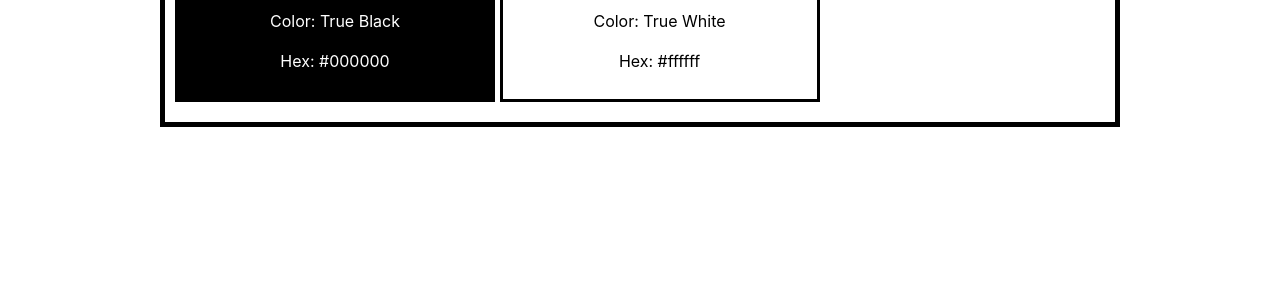
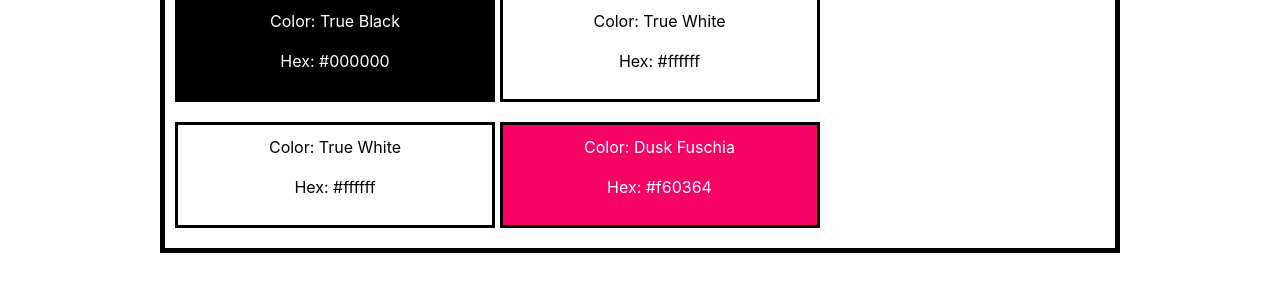
Before and after one commit to TylerBJPG/dev-portal, a plain HTML site: page projects/styleguide/styleguide.html in a window 1280 px wide. Shown: the part 189-480 px from the top of the page. Drawn offline with nearby package versions, Linux system fonts and the light colour scheme.

Commit message:
adding fuschia

```diff
--- a/projects/styleguide/style.css
+++ b/projects/styleguide/style.css
@@ -43,3 +43,8 @@
     background-color: white;
     color: black;
 }
+
+.fuschia {
+    background-color: #f60364;
+    color: white;
+}
--- a/projects/styleguide/styleguide.html
+++ b/projects/styleguide/styleguide.html
@@ -54,6 +54,14 @@
               <p>Color: True White</p>
               <p>Hex: #ffffff </p>
             </div>
+            <div class="color-box white">
+              <p>Color: True White</p>
+              <p>Hex: #ffffff </p>
+            </div>
+            <div class="color-box fuschia">
+              <p>Color: Dusk Fuschia</p>
+              <p>Hex: #f60364 </p>
+            </div>
           </div>
         </section>
 
```
